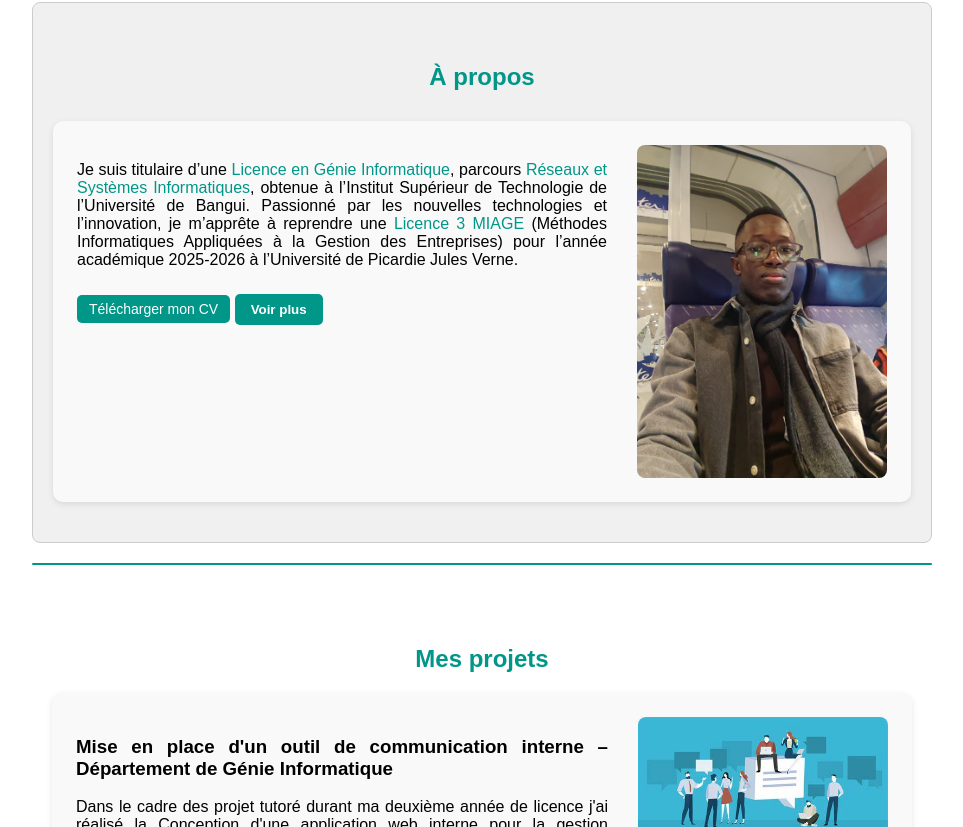
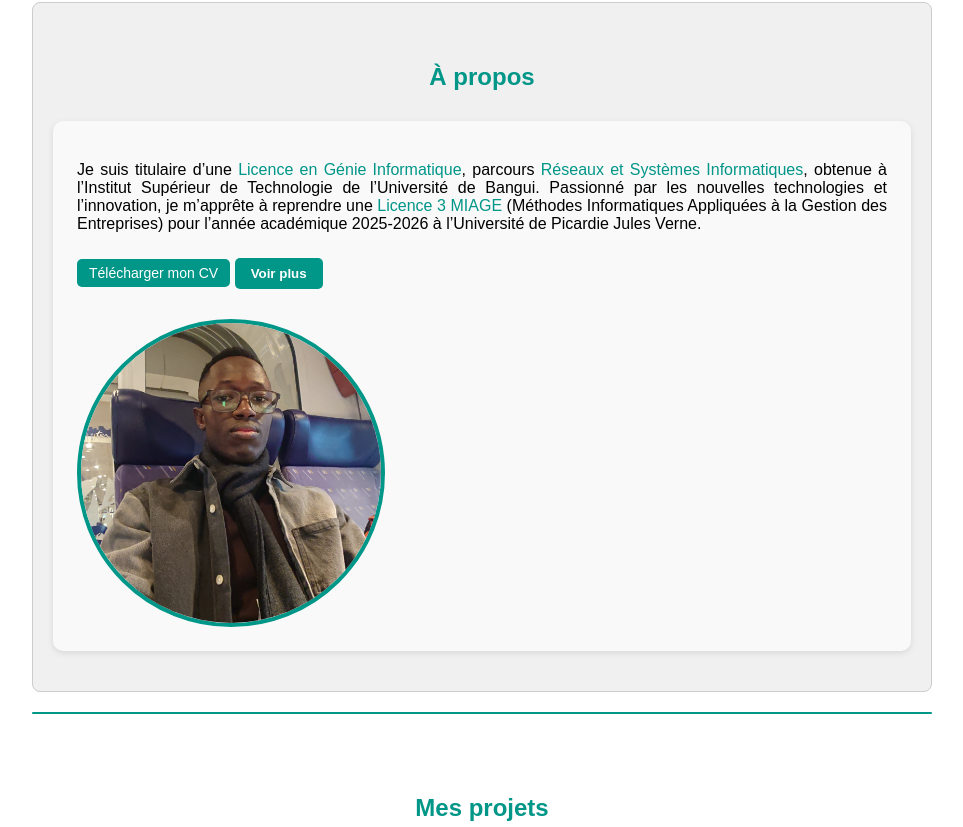
Before and after one commit to Sial10/Portfolio-SIALE, a plain HTML site: page index.html in a window 1280 px wide. Shown: the part 560-1387 px from the top of the page, without its empty margins (158-1121 px from the left). Drawn offline with Linux system fonts and the light colour scheme.

Commit message:
Update index.html

```diff
--- a/index.html
+++ b/index.html
@@ -67,7 +67,7 @@
       <button class="voir-plus-btn">Voir plus</button>
     </div>
       <img src="img/ep.jpg" alt="Ephraïm SIALE souriant,expression professionnelle et chaleureuse"
-      class="projet-image">
+      class="apro-image">
   </div>
   </div>
 </section>
```
